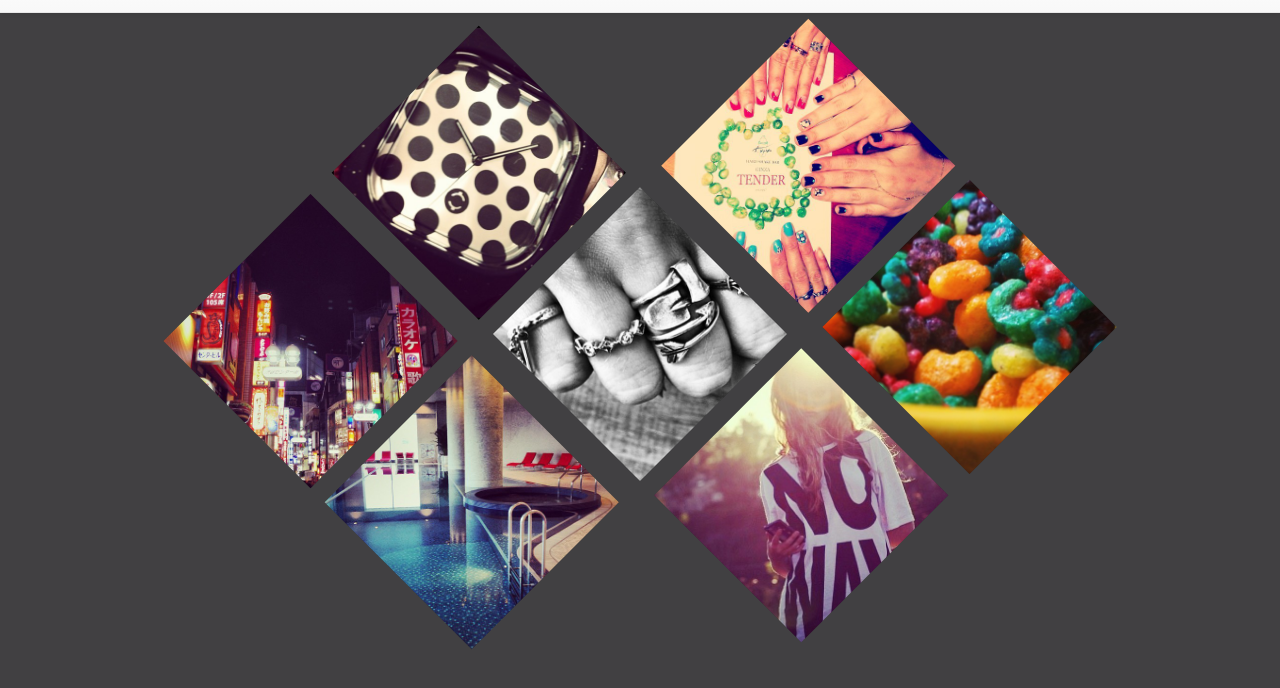
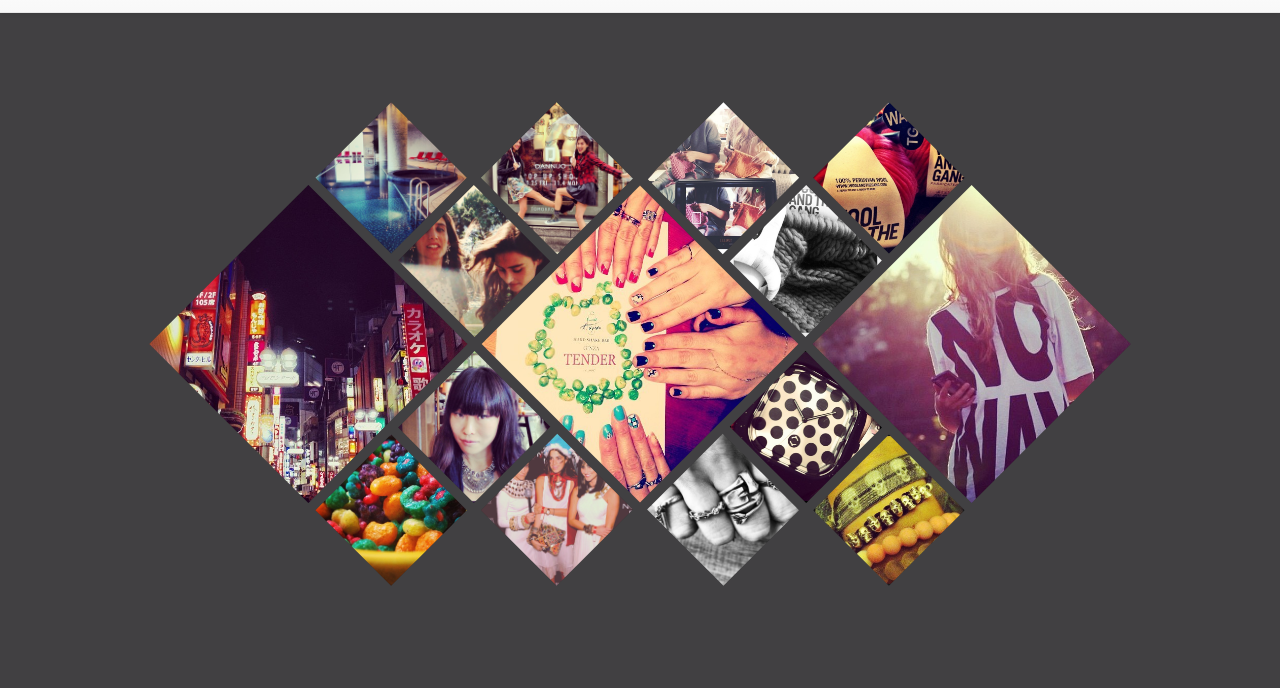
Before and after one commit to iuga/vitral, a website: page app/index.html in a window 1280 px wide. Shown: the part 38-726 px from the top of the page. Drawn offline with Linux system fonts and the light colour scheme; no server answers.

Commit message:
[Issue #4] Improved the layout. Better styles and layout.

```diff
--- a/app/css/vitral.css
+++ b/app/css/vitral.css
@@ -5,8 +5,13 @@
 	background-color: #414042;
 }
 
-.row {
-	padding:10px !important;
+.no-space {
+	padding: 0px !important;
+	margin : 0px !important;
+}
+
+.row-marg {
+	margin-bottom:25px !important;
 }
 
 .content-centered {
@@ -35,6 +40,7 @@
 }
 
 .element-inner{
+	margin: 5px !important; /* Distance between images */
     position: absolute;
     top: 0;
     bottom: 0;
--- a/app/partials/ng-mock.html
+++ b/app/partials/ng-mock.html
@@ -1,64 +1,148 @@
 <div id="content" class="content">
 	<div class="content-centered">
-		<div class="row">
-			<div class="col-xs-6 col-sm-4">
+		<div class="row row-pad no-space">
+			<div class="col-xs-6 col-sm-4 no-space">
 				<div class="element-wrapper">
 					<div class="element-inner">
 						<img class="img-responsive img-vitral" src="img/cache/normal.jpg"/>
 					</div>
 				</div>
 			</div>
-			<div class="col-xs-6 col-sm-4">
-				<div class="element-wrapper">
-					<div class="element-inner">
-						<img class="img-responsive img-vitral" src="img/cache/normal-15.jpg"/>
+			<div class="col-xs-6 col-sm-4 no-space">
+				<div class="row no-space">
+					<div class="col-md-6 col-sm-4 no-space">
+						<div class="element-wrapper">
+							<div class="element-inner">
+								<img class="img-responsive img-vitral" src="img/cache/normal-2.jpg"/>
+							</div>
+						</div>
+					</div>
+					<div class="col-md-6 col-sm-4 no-"><!-- Do not remove --></div>
+				</div>
+				<div class="row no-space">
+					<div class="col-md-6 col-sm-4 no-space" >
+						<div class="element-wrapper">
+							<div class="element-inner">
+								<img class="img-responsive img-vitral" src="img/cache/normal-3.jpg"/>
+							</div>
+						</div>
+					</div>
+					<div class="col-md-6 col-sm-4 no-space">
+						<div class="element-wrapper">
+							<div class="element-inner">
+								<img class="img-responsive img-vitral" src="img/cache/normal-4.jpg"/>
+							</div>
+						</div>
 					</div>
 				</div>
 			</div>
-			<div class="col-xs-6 col-sm-4"><!-- Do not remove --></div>
+			<div class="col-xs-6 col-sm-4 no-space"><!-- Do not remove --></div>
 		</div>
-		<div class="row">
-			<div class="col-xs-6 col-sm-4">
-				<div class="element-wrapper">
-					<div class="element-inner">
-						<img class="img-responsive img-vitral" src="img/cache/normal-2.jpg"/>
+		<div class="row row-pad no-space">
+			<div class="col-xs-6 col-sm-4 no-space">
+				<div class="row no-space">
+					<div class="col-md-6 col-sm-4 no-space">
+						<div class="element-wrapper">
+							<div class="element-inner">
+								<img class="img-responsive img-vitral" src="img/cache/normal-5.jpg"/>
+							</div>
+						</div>
+					</div>
+					<div class="col-md-6 col-sm-4 no-space">
+						<div class="element-wrapper">
+							<div class="element-inner">
+								<img class="img-responsive img-vitral" src="img/cache/normal-6.jpg"/>
+							</div>
+						</div>
+					</div>
+				</div>
+				<div class="row no-space">
+					<div class="col-md-6 col-sm-4 no-space"><!-- Do not remove --></div>
+					<div class="col-md-6 col-sm-4 no-space">
+						<div class="element-wrapper">
+							<div class="element-inner">
+								<img class="img-responsive img-vitral" src="img/cache/normal-7.jpg"/>
+							</div>
+						</div>
 					</div>
 				</div>
 			</div>
-			<div class="col-xs-6 col-sm-4">
+			<div class="col-xs-6 col-sm-4 no-space">
 				<div class="element-wrapper">
 					<div class="element-inner">
-						<img class="img-responsive img-vitral" src="img/cache/normal-12.jpg"/>
+						<img class="img-responsive img-vitral" src="img/cache/normal-8.jpg"/>
 						<!--div class="img-loading-wrapper" style="text-align: center; vertical-align: middle;">
 						    <img class="spinner" src="img/olapic-logo.png" style="margin:auto;"/>
 						</div-->
 					</div>
 				</div>
 			</div>
-			<div class="col-xs-6 col-sm-4">
-				<div class="element-wrapper">
-					<div class="element-inner">
-						<img class="img-responsive img-vitral" src="img/cache/normal-8.jpg"/>
+			<div class="col-xs-6 col-sm-4 no-space">
+				<div class="row no-space">
+					<div class="col-md-6 col-sm-4 no-space">
+						<div class="element-wrapper">
+							<div class="element-inner">
+								<img class="img-responsive img-vitral" src="img/cache/normal-9.jpg"/>
+							</div>
+						</div>
+					</div>
+					<div class="col-md-6 no-space"><!-- Do not remove --></div>
+				</div>
+				<div class="row no-space">
+					<div class="col-md-6 col-sm-4 no-space">
+						<div class="element-wrapper">
+							<div class="element-inner">
+								<img class="img-responsive img-vitral" src="img/cache/normal-10.jpg"/>
+							</div>
+						</div>
+					</div>
+					<div class="col-md-6 col-sm-4 no-space">
+						<div class="element-wrapper">
+							<div class="element-inner">
+								<img class="img-responsive img-vitral" src="img/cache/normal-11.jpg"/>
+							</div>
+						</div>
 					</div>
 				</div>
 			</div>
 		</div>
-		<div class="row">
-			<div class="col-xs-6 col-sm-4"><!-- Do not remove --></div>
-			<div class="col-xs-6 col-sm-4">
+		<div class="row row-pad no-space">
+			<div class="col-xs-6 col-sm-4 no-space"><!-- Do not remove --></div>
+			<div class="col-xs-6 col-sm-4 no-space">
+				<div class="row no-space">
+					<div class="col-md-6 col-sm-4 no-space">
+						<div class="element-wrapper">
+							<div class="element-inner">
+								<img class="img-responsive img-vitral" src="img/cache/normal-12.jpg"/>
+							</div>
+						</div>
+					</div>
+					<div class="col-md-6 col-sm-4 no-space">
+						<div class="element-wrapper">
+							<div class="element-inner">
+								<img class="img-responsive img-vitral" src="img/cache/normal-15.jpg"/>
+							</div>
+						</div>
+					</div>
+				</div>
+				<div class="row no-space">
+					<div class="col-md-6 col-sm-4 no-space"><!-- Do not remove --></div>
+					<div class="col-md-6 col-sm-4 no-space">
+						<div class="element-wrapper">
+							<div class="element-inner">
+								<img class="img-responsive img-vitral" src="img/cache/normal-14.jpg"/>
+							</div>
+						</div>
+					</div>
+				</div>
+			</div>
+			<div class="col-xs-6 col-sm-4 no-space">
 				<div class="element-wrapper">
 					<div class="element-inner">
 						<img class="img-responsive img-vitral" src="img/cache/normal-13.jpg"/>
 					</div>
 				</div>
 			</div>
-			<div class="col-xs-6 col-sm-4">
-				<div class="element-wrapper">
-					<div class="element-inner">
-						<img class="img-responsive img-vitral" src="img/cache/normal-5.jpg"/>
-					</div>
-				</div>
-			</div>
 		</div>
 	</div>
 </div>
```
Also changed, not shown: package.json (added, +12 -0 lines), .travis.yml (added), 4 other files.
